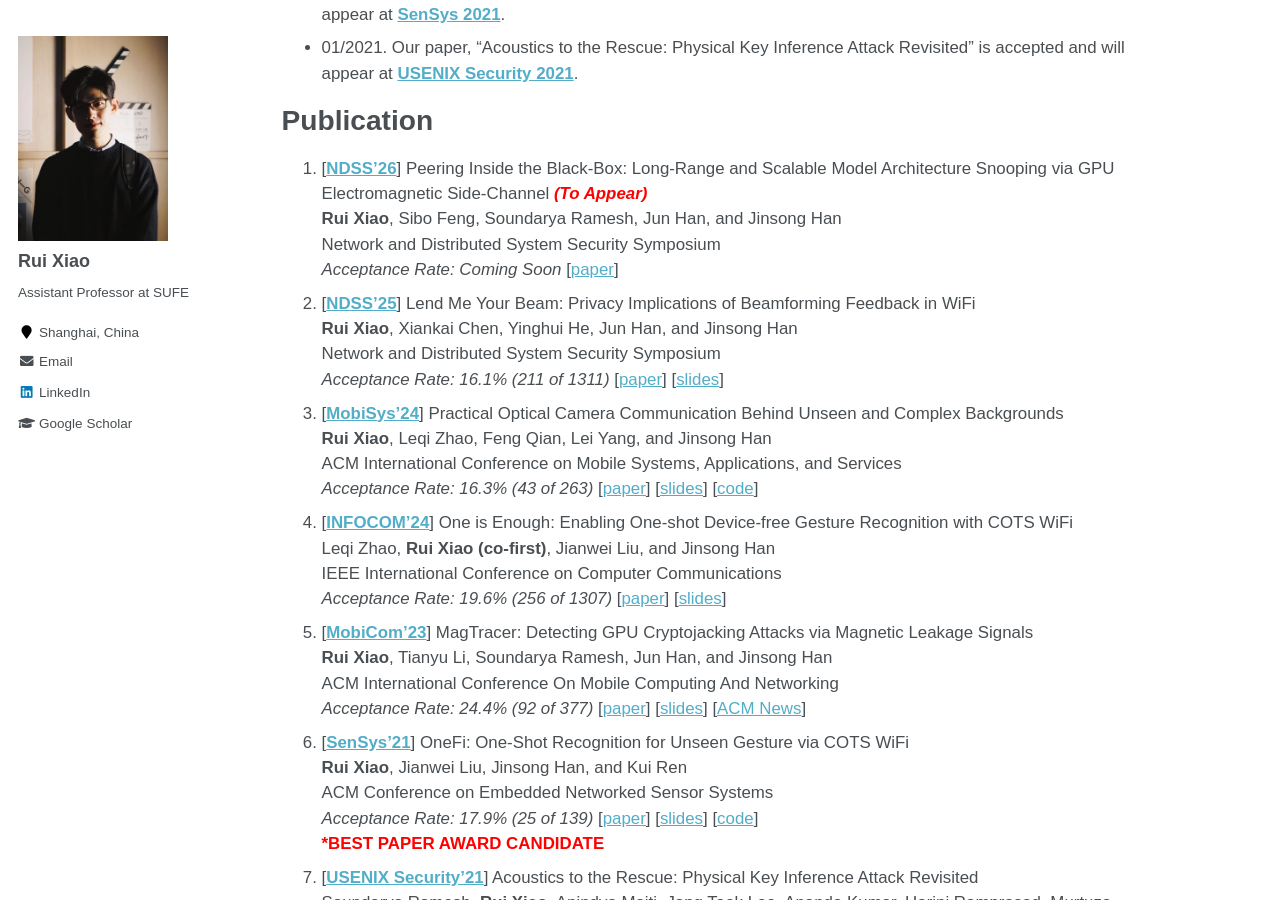
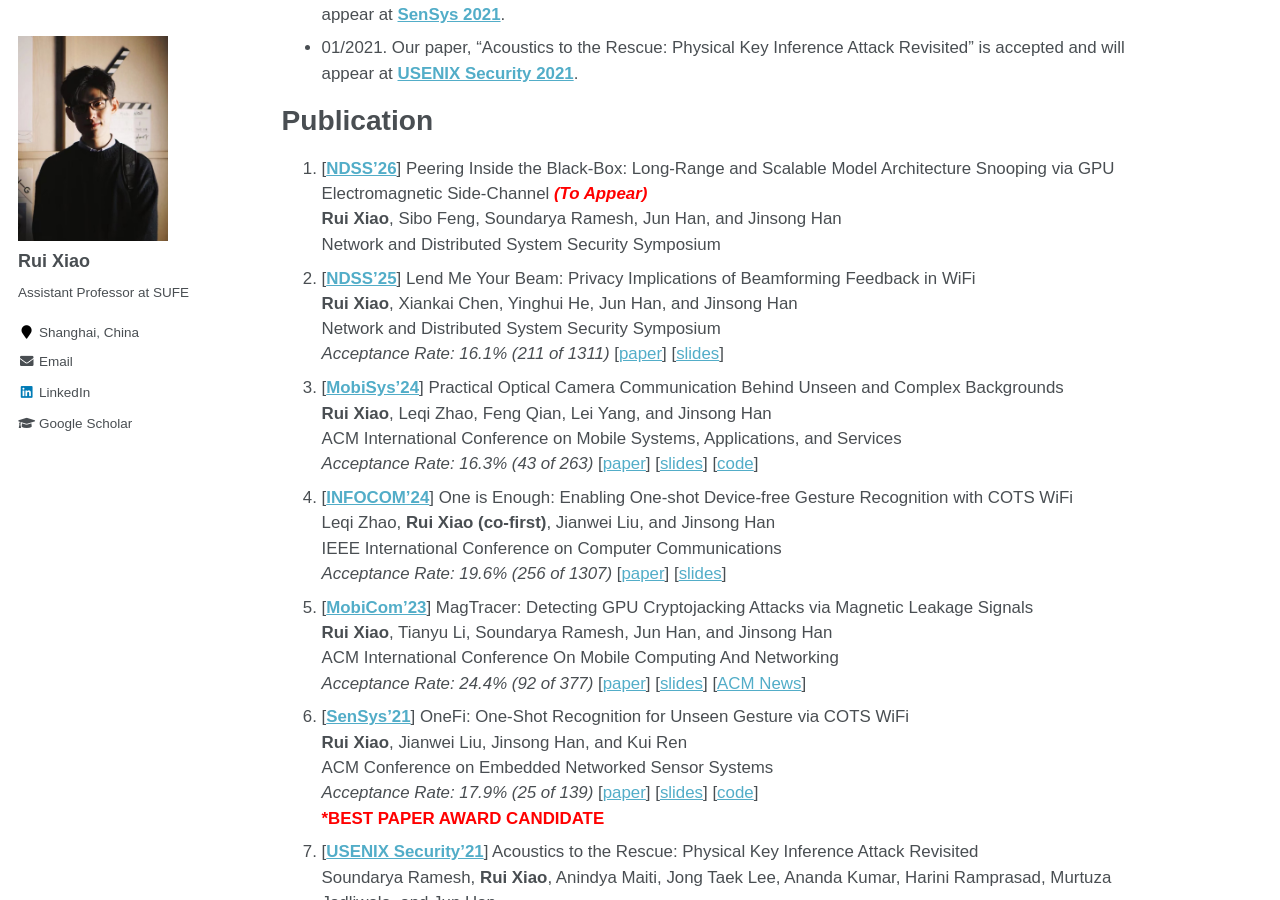
Before and after one commit to ruixiao24/ruixiao24.github.io, a Jekyll site: the page built from _pages/about.md, in a window 1280 px wide and 900 px high, scrolled down 802 px. Built offline with Jekyll 4.4.1, drawn with Linux system fonts in a browser that asks for light colours.

Commit message:
Update about.md

```diff
--- a/_pages/about.md
+++ b/_pages/about.md
@@ -34,7 +34,6 @@
 1. [**[NDSS'26](https://www.ndss-symposium.org/ndss2026/)**] Peering Inside the Black-Box: Long-Range and Scalable Model Architecture Snooping via GPU Electromagnetic Side-Channel <span style="color:red"><strong><em>(To Appear)</em></strong></span>
    **Rui Xiao**, Sibo Feng, Soundarya Ramesh, Jun Han, and Jinsong Han
    Network and Distributed System Security Symposium
-   *Acceptance Rate: Coming Soon* [[paper](https://ruixiao24.github.io/files/modelspy-ndss26.pdf)]
 1. [**[NDSS'25](https://www.ndss-symposium.org/ndss2025/)**] Lend Me Your Beam: Privacy Implications of Beamforming Feedback in WiFi
    **Rui Xiao**, Xiankai Chen, Yinghui He, Jun Han, and Jinsong Han
    Network and Distributed System Security Symposium
```
